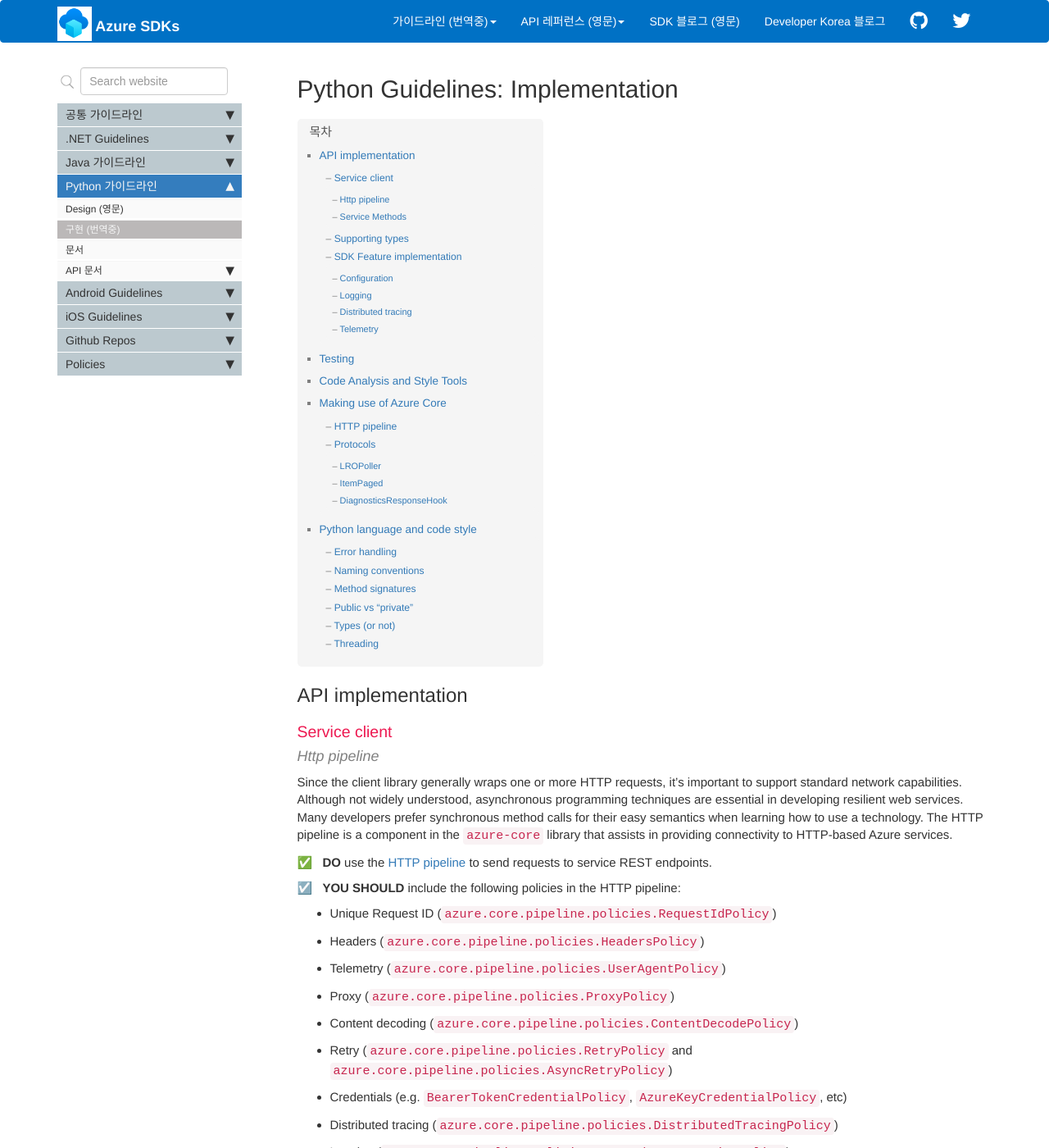
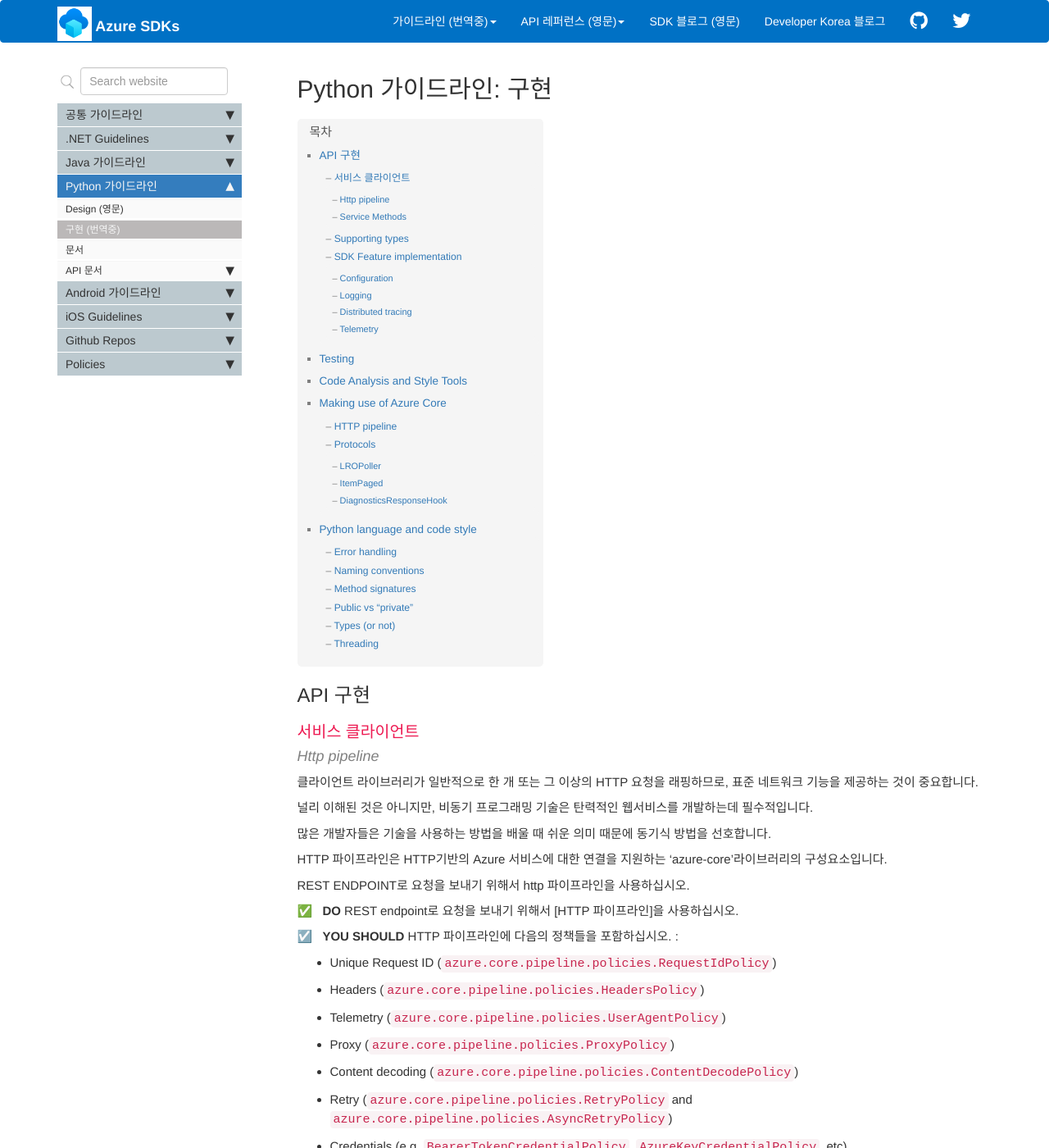
Before and after one commit to Azure/azure-sdk-korean, a Jekyll site: the page built from docs/python/implementation.md, in a window 1280 px wide and 1400 px high. Shown: the whole window at 82% size. Built offline with Jekyll 4.4.1, drawn with Linux system fonts in a browser that asks for light colours; comment, search, counter and statistics services are not loaded.

Commit message:
translate python implementation.md

```diff
--- a/_data/sidebars/general_sidebar.yml
+++ b/_data/sidebars/general_sidebar.yml
@@ -94,7 +94,7 @@ entries:
               external_url: https://azure.github.io/azure-sdk-for-python/storage.html#azure-storage-file-share
             - title: azure-storage-queue
               external_url: https://azure.github.io/azure-sdk-for-python/storage.html#azure-storage-queue
-  - title: Android Guidelines
+  - title: Android 가이드라인
     folderitems:
       - title: Design (영문)
         url: /android_design.html
--- a/docs/python/implementation.md
+++ b/docs/python/implementation.md
@@ -1,22 +1,41 @@
 ---
-title: "Python Guidelines: Implementation"
+title: "Python 가이드라인: 구현"
 keywords: guidelines python
 permalink: python_implementation.html
 folder: python
 sidebar: general_sidebar
 ---
 
-## API implementation
+## API 구현
 
-### Service client
+### 서비스 클라이언트
 
 #### Http pipeline
 
-Since the client library generally wraps one or more HTTP requests, it's important to support standard network capabilities. Although not widely understood, asynchronous programming techniques are essential in developing resilient web services. Many developers prefer synchronous method calls for their easy semantics when learning how to use a technology. The HTTP pipeline is a component in the `azure-core` library that assists in providing connectivity to HTTP-based Azure services.
+<!-- Since the client library generally wraps one or more HTTP requests, it's important to support standard network capabilities. Although not widely understood, asynchronous programming techniques are essential in developing resilient web services. Many developers prefer synchronous method calls for their easy semantics when learning how to use a technology. The HTTP pipeline is a component in the `azure-core` library that assists in providing connectivity to HTTP-based Azure services. -->
 
-{% include requirement/MUST id="python-network-http-pipeline" %} use the [HTTP pipeline] to send requests to service REST endpoints.
+<!-- translation by @hdddhdd -->
+클라이언트 라이브러리가 일반적으로 한 개 또는 그 이상의 HTTP 요청을 래핑하므로, 표준 네트워크 기능을 제공하는 것이 중요합니다.
 
-{% include requirement/SHOULD id="python-network-use-policies" %} include the following policies in the HTTP pipeline:
+널리 이해된 것은 아니지만, 비동기 프로그래밍 기술은 탄력적인 웹서비스를 개발하는데 필수적입니다.
+
+많은 개발자들은 기술을 사용하는 방법을 배울 때 쉬운 의미 때문에 동기식 방법을 선호합니다.
+
+HTTP 파이프라인은 HTTP기반의 Azure 서비스에 대한 연결을 지원하는 'azure-core'라이브러리의 구성요소입니다.
+
+
+
+<!-- {% include requirement/MUST id="python-network-http-pipeline" %} use the [HTTP pipeline] to send requests to service REST endpoints. -->
+
+
+REST ENDPOINT로 요청을 보내기 위해서 http 파이프라인을 사용하십시오.
+
+<!-- translation by @hdddhdd -->
+{% include requirement/MUST id="python-network-http-pipeline" %}  REST endpoint로 요청을 보내기 위해서 [HTTP 파이프라인]을 사용하십시오.
+
+<!-- {% include requirement/SHOULD id="python-network-use-policies" %} include the following policies in the HTTP pipeline: -->
+
+{% include requirement/SHOULD id="python-network-use-policies" %} HTTP 파이프라인에 다음의 정책들을 포함하십시오. :
 
 - Unique Request ID (`azure.core.pipeline.policies.RequestIdPolicy`)
 - Headers (`azure.core.pipeline.policies.HeadersPolicy`)
```
